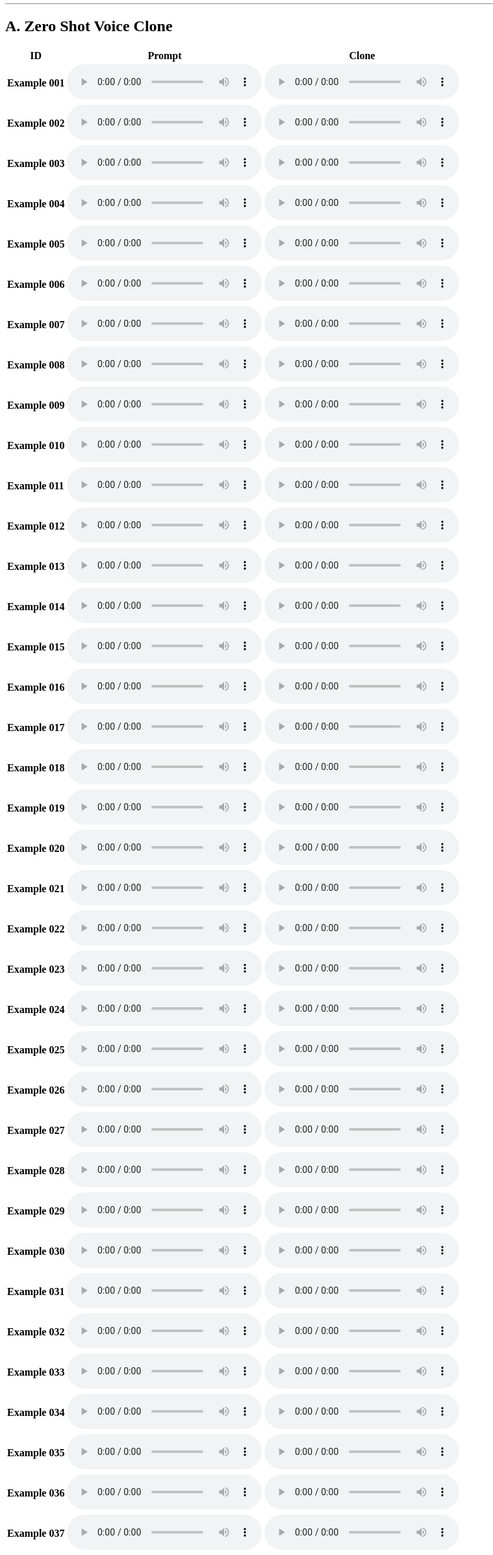
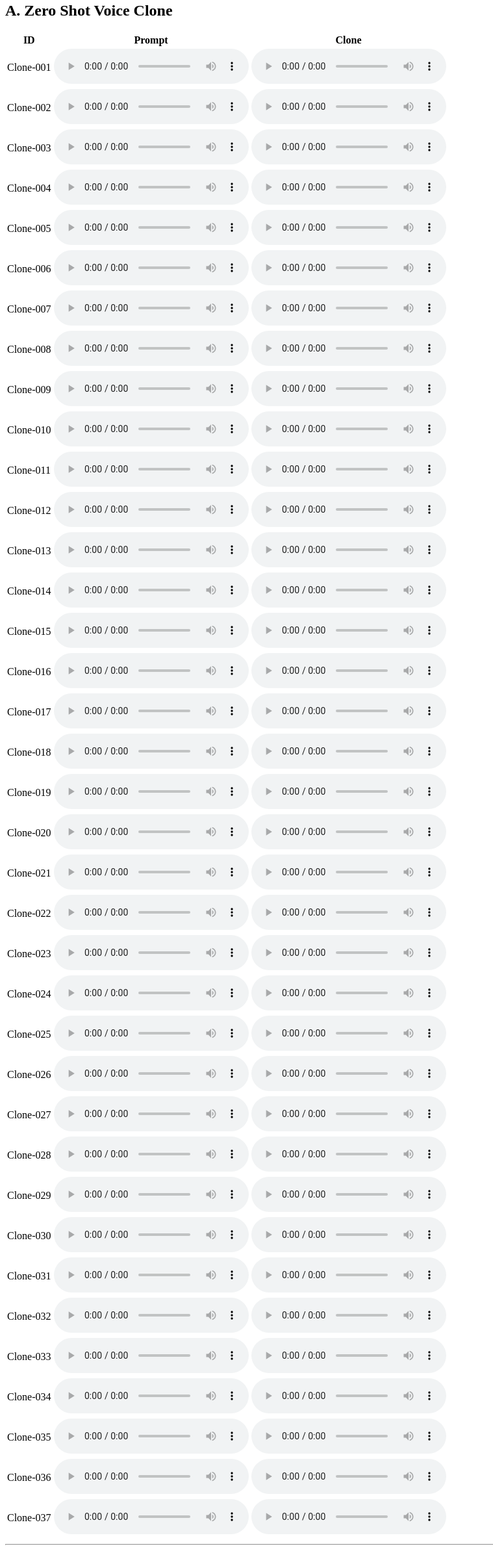
Before and after one commit to airstillblue/airstillblue.github.io, a plain HTML site: page home.html in a window 1280 px wide. Shown: the part 255-2648 px from the top of the page at 65% size, without its empty margins (0-759 px from the left). Drawn offline with Linux system fonts and the light colour scheme.

Commit message:
Add files via upload

```diff
--- a/home.html
+++ b/home.html
@@ -11,11 +11,11 @@
     <p>stillbluelixin@gmail.com</p>
     <hr>
     <h2><b>Contents</b></h1>
-    <p>A. Zero Shot Voice Clone</p>
-    <p>B. Any to Any Voice Conversion</p>
+    <a href="#section_clone">A. Zero Shot Voice Clone</a><br>
+    <a href="#section_vc">B. Any to Any Voice Conversion</a><br>
     <hr>
 
-    <h2><b>A. Zero Shot Voice Clone</b></h2>
+    <h2><b>A. Zero Shot Voice Clone</b><a name="section_clone"></a></h2>
     <table>
       <thead>
         <tr>
@@ -25,195 +25,198 @@
         </tr>
       </thead>
       <tbody>
+
 <tr>
-  <td><b>Example 001</b></td>
+  <td>Clone-001</td>
   <td><audio controls><source src="clone_wavs/20170001P00189A0014_prompt.wav" type="audio/wav"></audio></td>
   <td><audio controls><source src="clone_wavs/20170001P00189A0014.wav" type="audio/wav"></audio></td>
 </tr>
 <tr>
-  <td><b>Example 002</b></td>
+  <td>Clone-002</td>
   <td><audio controls><source src="clone_wavs/20170001P00189A0018_prompt.wav" type="audio/wav"></audio></td>
   <td><audio controls><source src="clone_wavs/20170001P00189A0018.wav" type="audio/wav"></audio></td>
 </tr>
 <tr>
-  <td><b>Example 003</b></td>
+  <td>Clone-003</td>
   <td><audio controls><source src="clone_wavs/20170001P00189A0042_prompt.wav" type="audio/wav"></audio></td>
   <td><audio controls><source src="clone_wavs/20170001P00189A0042.wav" type="audio/wav"></audio></td>
 </tr>
 <tr>
-  <td><b>Example 004</b></td>
+  <td>Clone-004</td>
   <td><audio controls><source src="clone_wavs/20170001P00189A0048_prompt.wav" type="audio/wav"></audio></td>
   <td><audio controls><source src="clone_wavs/20170001P00189A0048.wav" type="audio/wav"></audio></td>
 </tr>
 <tr>
-  <td><b>Example 005</b></td>
+  <td>Clone-005</td>
   <td><audio controls><source src="clone_wavs/20170001P00196A0023_prompt.wav" type="audio/wav"></audio></td>
   <td><audio controls><source src="clone_wavs/20170001P00196A0023.wav" type="audio/wav"></audio></td>
 </tr>
 <tr>
-  <td><b>Example 006</b></td>
+  <td>Clone-006</td>
   <td><audio controls><source src="clone_wavs/20170001P00196A0057_prompt.wav" type="audio/wav"></audio></td>
   <td><audio controls><source src="clone_wavs/20170001P00196A0057.wav" type="audio/wav"></audio></td>
 </tr>
 <tr>
-  <td><b>Example 007</b></td>
+  <td>Clone-007</td>
   <td><audio controls><source src="clone_wavs/20170001P00240A0001_prompt.wav" type="audio/wav"></audio></td>
   <td><audio controls><source src="clone_wavs/20170001P00240A0001.wav" type="audio/wav"></audio></td>
 </tr>
 <tr>
-  <td><b>Example 008</b></td>
+  <td>Clone-008</td>
   <td><audio controls><source src="clone_wavs/20170001P00240A0012_prompt.wav" type="audio/wav"></audio></td>
   <td><audio controls><source src="clone_wavs/20170001P00240A0012.wav" type="audio/wav"></audio></td>
 </tr>
 <tr>
-  <td><b>Example 009</b></td>
+  <td>Clone-009</td>
   <td><audio controls><source src="clone_wavs/20170001P00240A0017_prompt.wav" type="audio/wav"></audio></td>
   <td><audio controls><source src="clone_wavs/20170001P00240A0017.wav" type="audio/wav"></audio></td>
 </tr>
 <tr>
-  <td><b>Example 010</b></td>
+  <td>Clone-010</td>
   <td><audio controls><source src="clone_wavs/20170001P00240A0019_prompt.wav" type="audio/wav"></audio></td>
   <td><audio controls><source src="clone_wavs/20170001P00240A0019.wav" type="audio/wav"></audio></td>
 </tr>
 <tr>
-  <td><b>Example 011</b></td>
+  <td>Clone-011</td>
   <td><audio controls><source src="clone_wavs/20170001P00267A0003_prompt.wav" type="audio/wav"></audio></td>
   <td><audio controls><source src="clone_wavs/20170001P00267A0003.wav" type="audio/wav"></audio></td>
 </tr>
 <tr>
-  <td><b>Example 012</b></td>
+  <td>Clone-012</td>
   <td><audio controls><source src="clone_wavs/20170001P00267A0013_prompt.wav" type="audio/wav"></audio></td>
   <td><audio controls><source src="clone_wavs/20170001P00267A0013.wav" type="audio/wav"></audio></td>
 </tr>
 <tr>
-  <td><b>Example 013</b></td>
+  <td>Clone-013</td>
   <td><audio controls><source src="clone_wavs/20170001P00267A0017_prompt.wav" type="audio/wav"></audio></td>
   <td><audio controls><source src="clone_wavs/20170001P00267A0017.wav" type="audio/wav"></audio></td>
 </tr>
 <tr>
-  <td><b>Example 014</b></td>
+  <td>Clone-014</td>
   <td><audio controls><source src="clone_wavs/20170001P00267A0026_prompt.wav" type="audio/wav"></audio></td>
   <td><audio controls><source src="clone_wavs/20170001P00267A0026.wav" type="audio/wav"></audio></td>
 </tr>
 <tr>
-  <td><b>Example 015</b></td>
+  <td>Clone-015</td>
   <td><audio controls><source src="clone_wavs/20170001P00293A0020_prompt.wav" type="audio/wav"></audio></td>
   <td><audio controls><source src="clone_wavs/20170001P00293A0020.wav" type="audio/wav"></audio></td>
 </tr>
 <tr>
-  <td><b>Example 016</b></td>
+  <td>Clone-016</td>
   <td><audio controls><source src="clone_wavs/20170001P00293A0029_prompt.wav" type="audio/wav"></audio></td>
   <td><audio controls><source src="clone_wavs/20170001P00293A0029.wav" type="audio/wav"></audio></td>
 </tr>
 <tr>
-  <td><b>Example 017</b></td>
+  <td>Clone-017</td>
   <td><audio controls><source src="clone_wavs/20170001P00293A0036_prompt.wav" type="audio/wav"></audio></td>
   <td><audio controls><source src="clone_wavs/20170001P00293A0036.wav" type="audio/wav"></audio></td>
 </tr>
 <tr>
-  <td><b>Example 018</b></td>
+  <td>Clone-018</td>
   <td><audio controls><source src="clone_wavs/20170001P00293A0039_prompt.wav" type="audio/wav"></audio></td>
   <td><audio controls><source src="clone_wavs/20170001P00293A0039.wav" type="audio/wav"></audio></td>
 </tr>
 <tr>
-  <td><b>Example 019</b></td>
+  <td>Clone-019</td>
   <td><audio controls><source src="clone_wavs/38_5658_20170914105902_prompt.wav" type="audio/wav"></audio></td>
   <td><audio controls><source src="clone_wavs/38_5658_20170914105902.wav" type="audio/wav"></audio></td>
 </tr>
 <tr>
-  <td><b>Example 020</b></td>
+  <td>Clone-020</td>
   <td><audio controls><source src="clone_wavs/38_5658_20170914105919_prompt.wav" type="audio/wav"></audio></td>
   <td><audio controls><source src="clone_wavs/38_5658_20170914105919.wav" type="audio/wav"></audio></td>
 </tr>
 <tr>
-  <td><b>Example 021</b></td>
+  <td>Clone-021</td>
   <td><audio controls><source src="clone_wavs/38_5658_20170914105941_prompt.wav" type="audio/wav"></audio></td>
   <td><audio controls><source src="clone_wavs/38_5658_20170914105941.wav" type="audio/wav"></audio></td>
 </tr>
 <tr>
-  <td><b>Example 022</b></td>
+  <td>Clone-022</td>
   <td><audio controls><source src="clone_wavs/38_5658_20170914110004_prompt.wav" type="audio/wav"></audio></td>
   <td><audio controls><source src="clone_wavs/38_5658_20170914110004.wav" type="audio/wav"></audio></td>
 </tr>
 <tr>
-  <td><b>Example 023</b></td>
+  <td>Clone-023</td>
   <td><audio controls><source src="clone_wavs/5_2115_20170629201056_prompt.wav" type="audio/wav"></audio></td>
   <td><audio controls><source src="clone_wavs/5_2115_20170629201056.wav" type="audio/wav"></audio></td>
 </tr>
 <tr>
-  <td><b>Example 024</b></td>
+  <td>Clone-024</td>
   <td><audio controls><source src="clone_wavs/5_2115_20170629201152_prompt.wav" type="audio/wav"></audio></td>
   <td><audio controls><source src="clone_wavs/5_2115_20170629201152.wav" type="audio/wav"></audio></td>
 </tr>
 <tr>
-  <td><b>Example 025</b></td>
+  <td>Clone-025</td>
   <td><audio controls><source src="clone_wavs/5_2115_20170629201212_prompt.wav" type="audio/wav"></audio></td>
   <td><audio controls><source src="clone_wavs/5_2115_20170629201212.wav" type="audio/wav"></audio></td>
 </tr>
 <tr>
-  <td><b>Example 026</b></td>
+  <td>Clone-026</td>
   <td><audio controls><source src="clone_wavs/5_2115_20170629201223_prompt.wav" type="audio/wav"></audio></td>
   <td><audio controls><source src="clone_wavs/5_2115_20170629201223.wav" type="audio/wav"></audio></td>
 </tr>
 <tr>
-  <td><b>Example 027</b></td>
+  <td>Clone-027</td>
   <td><audio controls><source src="clone_wavs/5_2629_20170701142314_prompt.wav" type="audio/wav"></audio></td>
   <td><audio controls><source src="clone_wavs/5_2629_20170701142314.wav" type="audio/wav"></audio></td>
 </tr>
 <tr>
-  <td><b>Example 028</b></td>
+  <td>Clone-028</td>
   <td><audio controls><source src="clone_wavs/5_2629_20170701142415_prompt.wav" type="audio/wav"></audio></td>
   <td><audio controls><source src="clone_wavs/5_2629_20170701142415.wav" type="audio/wav"></audio></td>
 </tr>
 <tr>
-  <td><b>Example 029</b></td>
+  <td>Clone-029</td>
   <td><audio controls><source src="clone_wavs/5_3118_20170702140925_prompt.wav" type="audio/wav"></audio></td>
   <td><audio controls><source src="clone_wavs/5_3118_20170702140925.wav" type="audio/wav"></audio></td>
 </tr>
 <tr>
-  <td><b>Example 030</b></td>
+  <td>Clone-030</td>
   <td><audio controls><source src="clone_wavs/5_3118_20170702141019_prompt.wav" type="audio/wav"></audio></td>
   <td><audio controls><source src="clone_wavs/5_3118_20170702141019.wav" type="audio/wav"></audio></td>
 </tr>
 <tr>
-  <td><b>Example 031</b></td>
+  <td>Clone-031</td>
   <td><audio controls><source src="clone_wavs/5_3118_20170702141041_prompt.wav" type="audio/wav"></audio></td>
   <td><audio controls><source src="clone_wavs/5_3118_20170702141041.wav" type="audio/wav"></audio></td>
 </tr>
 <tr>
-  <td><b>Example 032</b></td>
+  <td>Clone-032</td>
   <td><audio controls><source src="clone_wavs/5_3118_20170702141056_prompt.wav" type="audio/wav"></audio></td>
   <td><audio controls><source src="clone_wavs/5_3118_20170702141056.wav" type="audio/wav"></audio></td>
 </tr>
 <tr>
-  <td><b>Example 033</b></td>
+  <td>Clone-033</td>
   <td><audio controls><source src="clone_wavs/A35_1_prompt.wav" type="audio/wav"></audio></td>
   <td><audio controls><source src="clone_wavs/A35_1.wav" type="audio/wav"></audio></td>
 </tr>
 <tr>
-  <td><b>Example 034</b></td>
+  <td>Clone-034</td>
   <td><audio controls><source src="clone_wavs/A35_2_prompt.wav" type="audio/wav"></audio></td>
   <td><audio controls><source src="clone_wavs/A35_2.wav" type="audio/wav"></audio></td>
 </tr>
 <tr>
-  <td><b>Example 035</b></td>
+  <td>Clone-035</td>
   <td><audio controls><source src="clone_wavs/A35_3_prompt.wav" type="audio/wav"></audio></td>
   <td><audio controls><source src="clone_wavs/A35_3.wav" type="audio/wav"></audio></td>
 </tr>
 <tr>
-  <td><b>Example 036</b></td>
+  <td>Clone-036</td>
   <td><audio controls><source src="clone_wavs/B21_258_prompt.wav" type="audio/wav"></audio></td>
   <td><audio controls><source src="clone_wavs/B21_258.wav" type="audio/wav"></audio></td>
 </tr>
 <tr>
-  <td><b>Example 037</b></td>
+  <td>Clone-037</td>
   <td><audio controls><source src="clone_wavs/B21_264_prompt.wav" type="audio/wav"></audio></td>
   <td><audio controls><source src="clone_wavs/B21_264.wav" type="audio/wav"></audio></td>
 </tr>
+
+
       </tbody>
     </table>
     <hr>
-    <p><b>B. Any to Any Voice Conversion</b></p>
+    <h2><b>B. Any to Any Voice Conversion</b><a name="section_vc"></a></h2>
     <hr>
 
 
```
